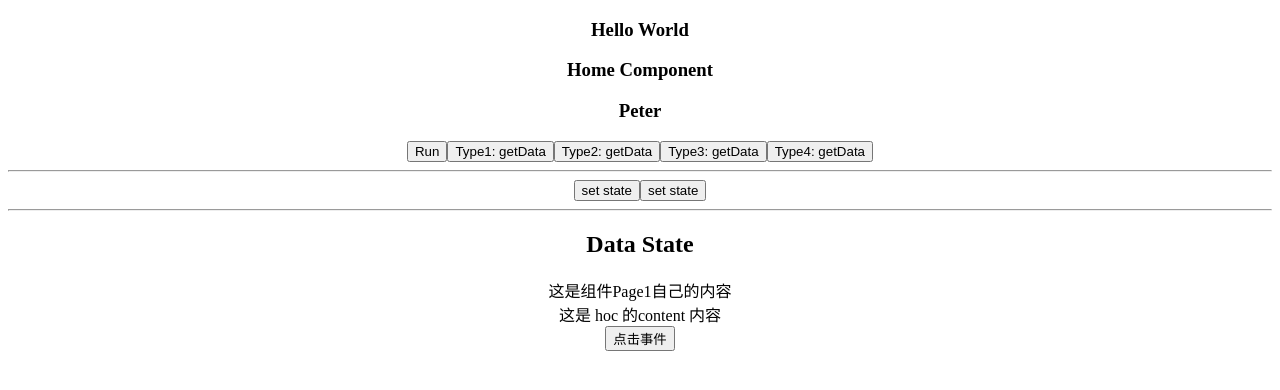
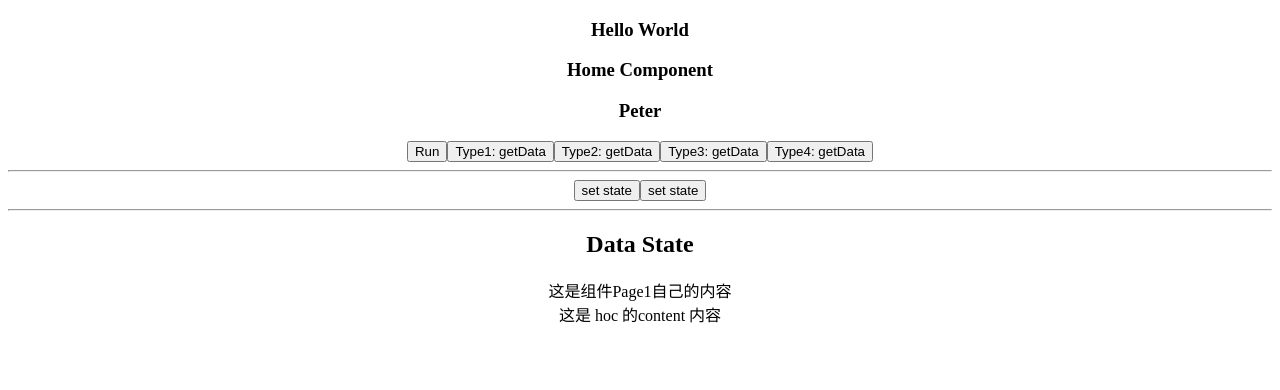
Before and after one commit to 540792740/React-Project, a React (Create React App) app in the folder src/React/react-demo01/: page / in a window 1280 px wide. Shown: the top 390 px of the page. Built offline with nearby package versions, Linux system fonts and the light colour scheme.

Commit message:
May 24 react 123456

```diff
--- a/src/React/react-demo01/src/component/hocbox.js
+++ b/src/React/react-demo01/src/component/hocbox.js
@@ -2,9 +2,11 @@ import React, { Component } from 'react'
 
 const withStorage = WrappedComponent => {
     return class extends Component{
-        componentWillMount() {
-            let data = "这是hoc的data"
-            this.setState({ data : "Data State"})
+        constructor(props) {
+            super(props);
+            this.state = {
+                data : "Data State"
+            }
         }
         _renderContent = () =>{
             return <div>
--- a/src/React/react-demo01/src/component/hocpage1.js
+++ b/src/React/react-demo01/src/component/hocpage1.js
@@ -11,9 +11,7 @@ class Page1 extends Component{
                 这是组件Page1自己的内容
             </div>
             {this.props._renderContent()}
-            <div>
-                <button onClick={()=>{this.props._alert('1')}}>点击事件</button>
-            </div>
+
         </div>
     }
 }
```
Also changed, not shown: src/React/react-demo01/src/component/hocpage2.js (+2 -5 lines).
